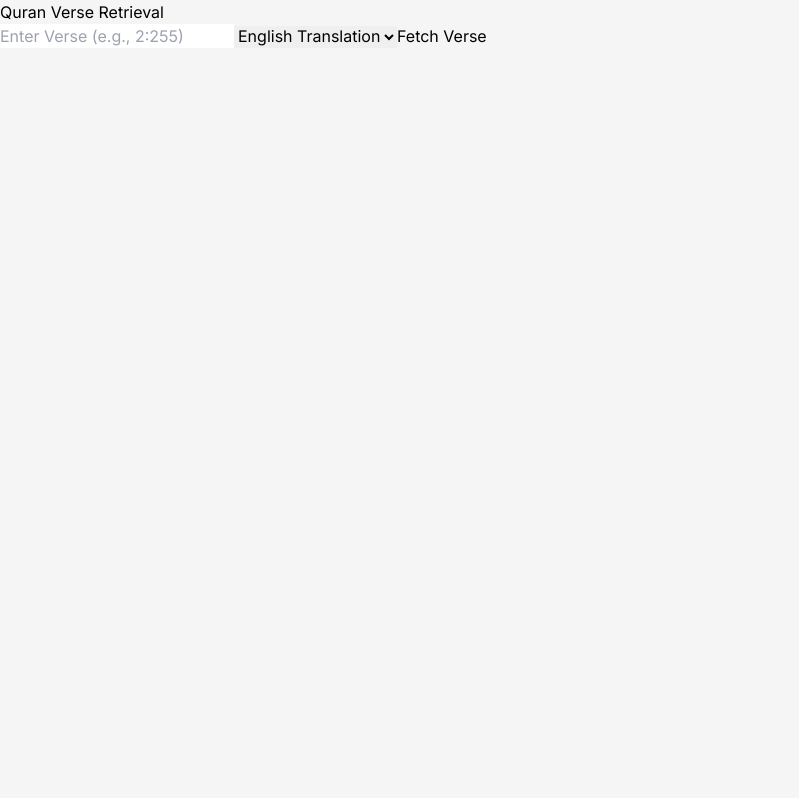
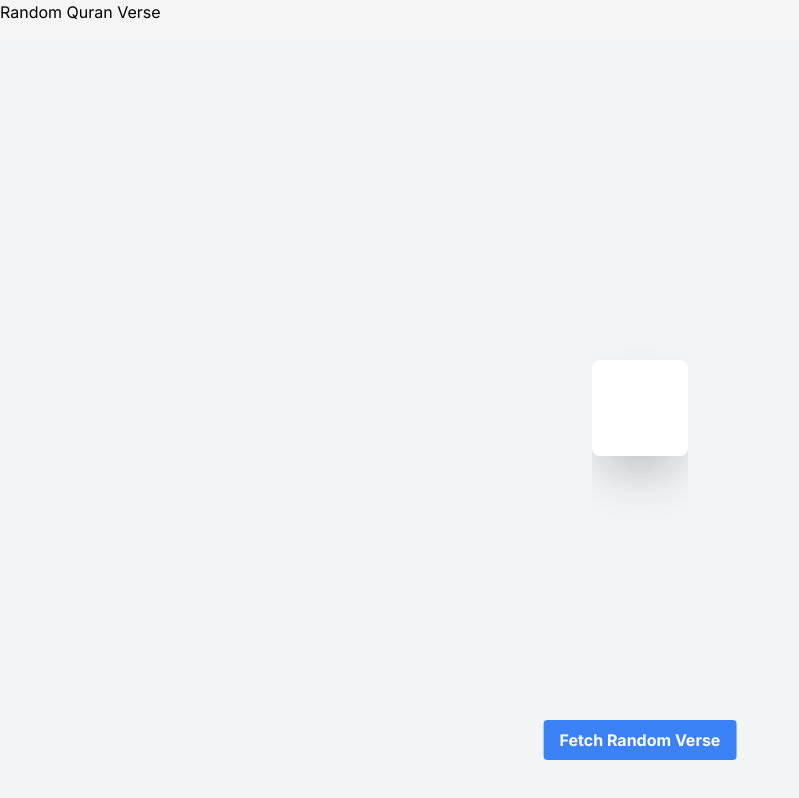
Before and after one commit to ZackariaOsman/cprg306-project, a Next.js app: page / in a window 1280 px wide. Shown: the top 798 px of the page, without its empty margins (0-799 px from the left). Built offline with nearby package versions, Linux system fonts and the light colour scheme.

Commit message:
Made card + split my file + made randomverses

```diff
--- a/app/page.js
+++ b/app/page.js
@@ -1,58 +1,14 @@
 
 'use client';
-import React, { useState } from 'react';
-
-async function getData(reference, edition) {
-  const baseUrl = process.env.BASE_URL;
-  console.log("Base URL:", baseUrl); // This line will print the base URL to the console
-  const url = `${baseUrl}/ayah/${reference}/${edition}`;
-  const res = await fetch(url);
-
-  if (!res.ok) {
-      throw new Error('Failed to fetch verse');
-  }
-
-  return res.json();
-}
+import React from "react";
+import VerseRetrieval from "components/verseRetrieval";
+import RandomVerse from "components/randomVerse";
 
 export default function Home() {
-    const [reference, setReference] = useState('');
-    const [edition, setEdition] = useState('en.asad');
-    const [verse, setVerse] = useState('');
-    const [error, setError] = useState('');
-
-    const handleFetchVerse = async () => {
-      try {
-          const data = await getData(reference, edition);
-          if (data.status === 'OK') {
-              setVerse(data.data.text);
-              setError('');
-          } else {
-              setVerse('');
-              setError('Verse not found. Please check the reference or edition.');
-          }
-      } catch (err) {
-          setError(err.message);
-      }
-    };
-
-    return (
-        <div className="container">
-            <h1>Quran Verse Retrieval</h1>
-
-            <input
-                type="text"
-                value={reference}
-                onChange={(e) => setReference(e.target.value)}
-                placeholder="Enter Verse (e.g., 2:255)"
-            />
-            <select value={edition} onChange={(e) => setEdition(e.target.value)}>
-                <option value="en.asad">English Translation</option>
-                <option value="ar.alafasy">Arabic</option>
-            </select>
-            <button onClick={handleFetchVerse}>Fetch Verse</button>
-
-            {verse && <div className="verse">{verse}</div>}
-        </div>
-    );
+  return (
+      <div>
+          <h1 className="mb-4">Random Quran Verse</h1>
+          <RandomVerse ></RandomVerse>
+      </div>
+  );
 }
--- /dev/null
+++ b/components/randomVerse.js
@@ -0,0 +1,74 @@
+// components/RandomVerse.js
+import React, { useState } from 'react';
+import { getData } from '../utils/api'; // Ensure this path is correct
+
+export default function RandomVerse() {
+    const [verseInfo, setVerseInfo] = useState({});
+    const [arabicVerse, setArabicVerse] = useState('');
+    const [englishVerse, setEnglishVerse] = useState('');
+    const [error, setError] = useState('');
+
+    const fetchRandomVerse = async () => {
+        const randomVerseNumber = Math.floor(Math.random() * 6236) + 1; // Random verse
+        try {
+            // Fetch Arabic version
+            const arabicData = await getData(randomVerseNumber, 'quran-simple');
+            if (arabicData.status !== 'OK') {
+                throw new Error('Arabic verse not found');
+            }
+
+            // Fetch English translation
+            const englishData = await getData(randomVerseNumber, 'en.asad');
+            if (englishData.status !== 'OK') {
+                throw new Error('English translation not found');
+            }
+
+            setVerseInfo({
+                number: arabicData.data.number,
+                surahName: arabicData.data.surah.englishName,
+                ayahNumber: arabicData.data.numberInSurah
+            });
+            setArabicVerse(arabicData.data.text);
+            setEnglishVerse(englishData.data.text);
+            setError('');
+
+        } catch (err) {
+            setArabicVerse('');
+            setEnglishVerse('');
+            setVerseInfo({});
+            setError(err.message);
+        }
+    };
+
+    return (
+        <div className="flex flex-col items-center justify-center min-h-screen bg-gray-100 px-4">
+            <div className="overflow-auto max-h-[80vh]">
+                <div className="bg-white shadow-2xl rounded-lg p-12 w-full max-w-6xl h-auto my-4 mb-20">
+                    {error && <div className="error text-red-500">{error}</div>}
+
+                    {!error && verseInfo.number && (
+                        <div className="verse-info text-center mb-10">
+                            <strong>Surah:</strong> {verseInfo.surahName},
+                            <strong> Ayah:</strong> {verseInfo.ayahNumber}
+                        </div>
+                    )}
+
+                    {arabicVerse && (
+                        <div className="flex flex-col items-center mb-5">
+                            <div className="text-center text-xl mb-3 flex items-center justify-center">
+                                <i className="fas fa-headphones mr-2"></i>
+                                {arabicVerse}
+                            </div>
+                            {englishVerse && <div className="text-center text-lg">{englishVerse}</div>}
+                        </div>
+                    )}
+                </div>
+            </div>
+
+            <button className="bg-blue-500 hover:bg-blue-700 text-white font-bold py-2 px-4 rounded fixed bottom-10 left-1/2 transform -translate-x-1/2" onClick={fetchRandomVerse}>Fetch Random Verse</button>
+        </div>
+    );
+
+
+
+}
--- /dev/null
+++ b/components/verseRetrieval.js
@@ -0,0 +1,45 @@
+// components/VerseRetrieval.js
+import React, { useState } from 'react';
+import { getData } from '../utils/api';
+
+export default function VerseRetrieval() {
+    const [reference, setReference] = useState('');
+    const [edition, setEdition] = useState('en.asad');
+    const [verse, setVerse] = useState('');
+    const [error, setError] = useState('');
+
+    const handleFetchVerse = async () => {
+        try {
+            const data = await getData(reference, edition);
+            if (data.status === 'OK') {
+                setVerse(data.data.text);
+                setError('');
+            } else {
+                setVerse('');
+                setError('Verse not found. Please check the reference or edition.');
+            }
+        } catch (err) {
+            setError(err.message);
+        }
+    };
+
+    return (
+        <div className="container">
+            <h1>Quran Verse Retrieval</h1>
+            <input
+                type="text"
+                value={reference}
+                onChange={(e) => setReference(e.target.value)}
+                placeholder="Enter Verse (e.g., 2:255)"
+            />
+            <select value={edition} onChange={(e) => setEdition(e.target.value)}>
+                <option value="en.asad">English Translation</option>
+                <option value="ar.alafasy">Arabic</option>
+            </select>
+            <button onClick={handleFetchVerse}>Fetch Verse</button>
+
+            {error && <div className="error">{error}</div>}
+            {verse && <div className="verse">{verse}</div>}
+        </div>
+    );
+}
--- /dev/null
+++ b/utils/api.js
@@ -0,0 +1,13 @@
+async function getData(reference, edition) {
+    const baseUrl = process.env.BASE_URL;
+    const url = `${baseUrl}/ayah/${reference}/${edition}`;
+    const res = await fetch(url);
+
+    if (!res.ok) {
+        throw new Error('Failed to fetch verse');
+    }
+
+    return res.json();
+}
+
+export { getData };
```
